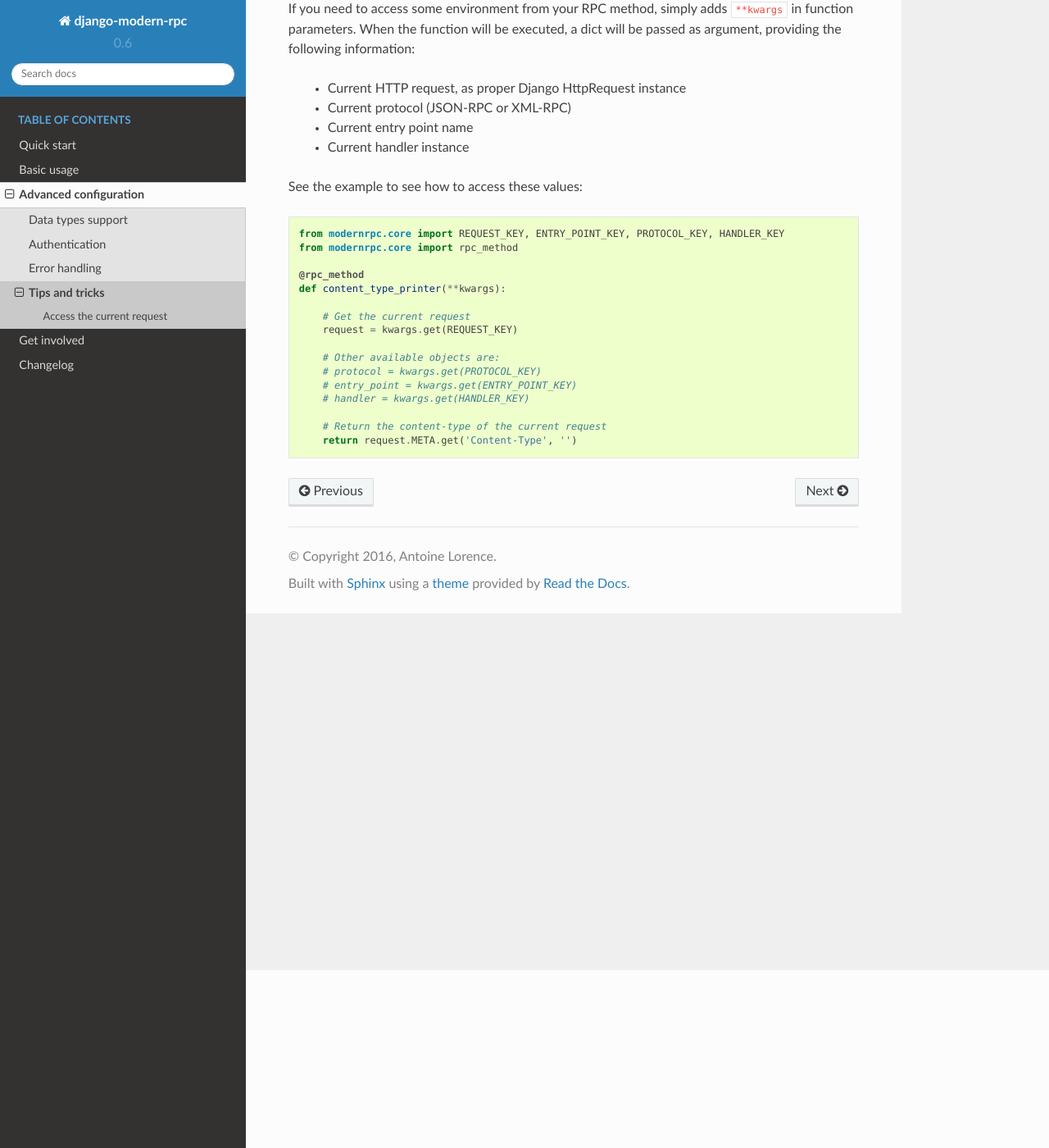
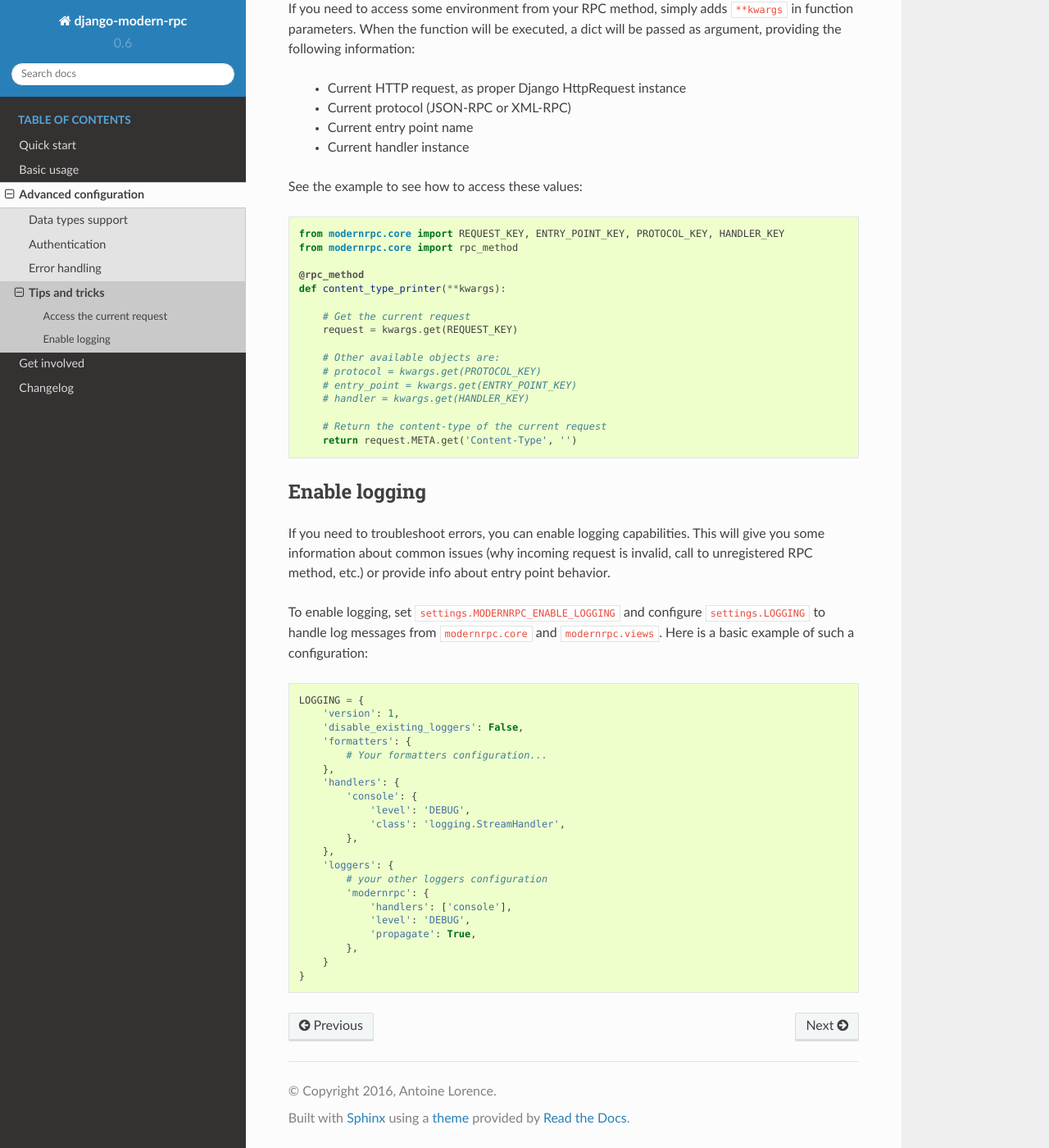
Before and after one commit to alorence/django-modern-rpc, a Sphinx documentation site: the page built from docs/source/advanced/tips_and_tricks.rst, in a window 1280 px wide and 1400 px high, scrolled down 217 px. Shown: the whole window at 82% size. Built offline with Sphinx 7.4.7 and the Read the Docs theme 2.0.0, drawn with Linux system fonts in a browser that asks for light colours.

Commit message:
Add doc about logging configuration

```diff
--- a/docs/source/advanced/tips_and_tricks.rst
+++ b/docs/source/advanced/tips_and_tricks.rst
@@ -33,3 +33,38 @@ See the example to see how to access these values:
 
         # Return the content-type of the current request
         return request.META.get('Content-Type', '')
+
+
+Enable logging
+--------------
+
+If you need to troubleshoot errors, you can enable logging capabilities. This will give you some information about
+common issues (why incoming request is invalid, call to unregistered RPC method, etc.) or provide info about entry
+point behavior.
+
+To enable logging, set ``settings.MODERNRPC_ENABLE_LOGGING`` and configure ``settings.LOGGING`` to handle log messages
+from ``modernrpc.core`` and ``modernrpc.views``. Here is a basic example of such a configuration:
+
+.. code:: python
+
+    LOGGING = {
+        'version': 1,
+        'disable_existing_loggers': False,
+        'formatters': {
+            # Your formatters configuration...
+        },
+        'handlers': {
+            'console': {
+                'level': 'DEBUG',
+                'class': 'logging.StreamHandler',
+            },
+        },
+        'loggers': {
+            # your other loggers configuration
+            'modernrpc': {
+                'handlers': ['console'],
+                'level': 'DEBUG',
+                'propagate': True,
+            },
+        }
+    }
```
Also changed, not shown: docs/source/basic_usage/settings.rst (+12 -0 lines).
